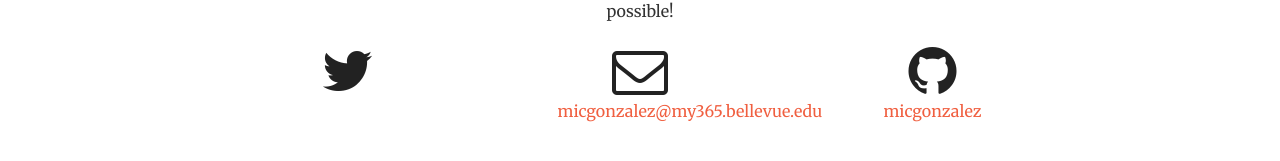
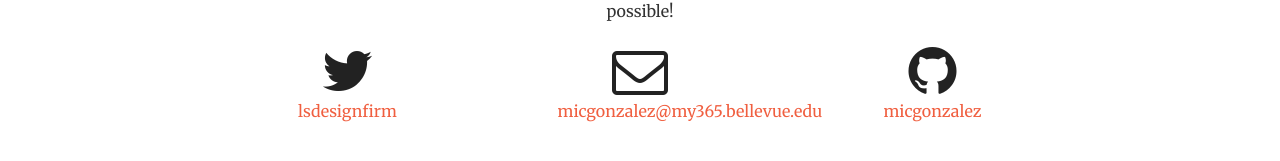
Before and after one commit to micgonzalez/micgonzalez.github.io, a Jekyll site: the page built from index.html, in a window 1280 px wide and 900 px high, scrolled down 1833 px. Shown: the part 657-818 px from the top of the window. Built offline with Jekyll 4.4.1, drawn with Linux system fonts in a browser that asks for light colours.

Commit message:
Update _config.yml

```diff
--- a/_config.yml
+++ b/_config.yml
@@ -5,7 +5,7 @@ description: > # the subpath of your site, e.g. /blog/
 baseurl: "" # the subpath of your site, e.g. /blog/
 url: "https://micgonzalez.github.io" # the base hostname & protocol for your site
 
-twitter_username:
+twitter_username: lsdesignfirm
 github_username: micgonzalez
 
 # Build settings
```
